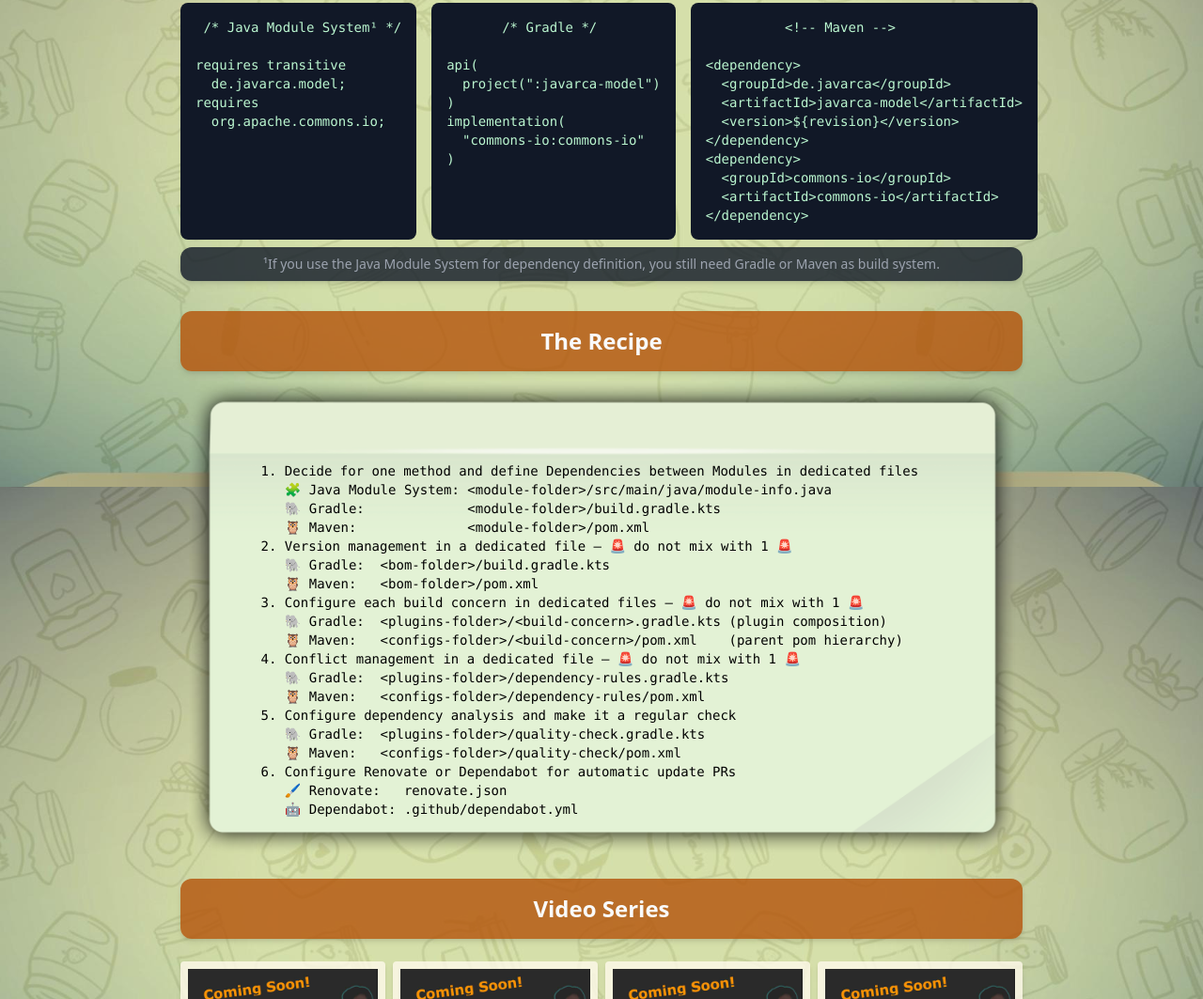
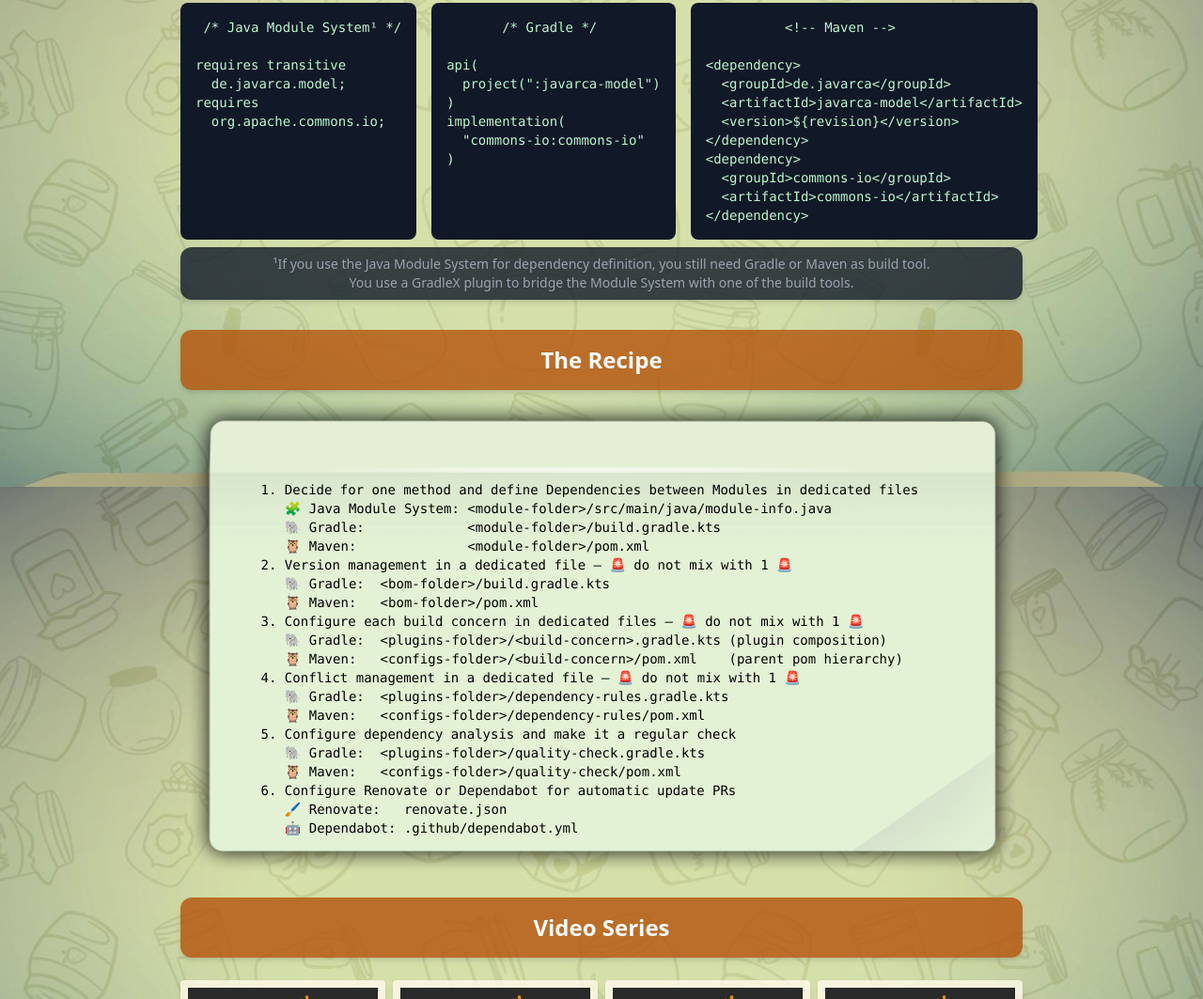
Before and after one commit to OnepieceSoftware/javarca.de, an Astro site: page / in a window 1280 px wide. Shown: the part 1082-2145 px from the top of the page at 94% size. Built offline with nearby package versions, Linux system fonts and the light colour scheme; Astro itself is replaced by a stand-in of ours.

Commit message:
Add note about GradleX plugin

```diff
--- a/src/pages/index.astro
+++ b/src/pages/index.astro
@@ -54,8 +54,9 @@ import explore from "../data/explore.json";
 
 			<Notation/>
 
-			<div class="flex justify-center bg-gray-900 text-sm bg-opacity-80 rounded-xl shadow-md text-gray-400 font-extralight text-center p-2 my-2">
-				¹If you use the Java Module System for dependency definition, you still need Gradle or Maven as build system.
+			<div class="justify-center bg-gray-900 text-sm bg-opacity-80 rounded-xl shadow-md text-gray-400 font-extralight text-center p-2 my-2">
+				¹If you use the Java Module System for dependency definition, you still need Gradle or Maven as build tool.<br/>
+				You use a <a href="https://github.com/gradlex-org/java-module-dependencies">GradleX plugin</a> to bridge the Module System with one of the build tools.
 			</div>
 
 			<h2 class="flex justify-center bg-amber-700 bg-opacity-80 rounded-xl shadow-md text-gray-50 text-2xl font-bold text-center p-4 mt-8">
```
